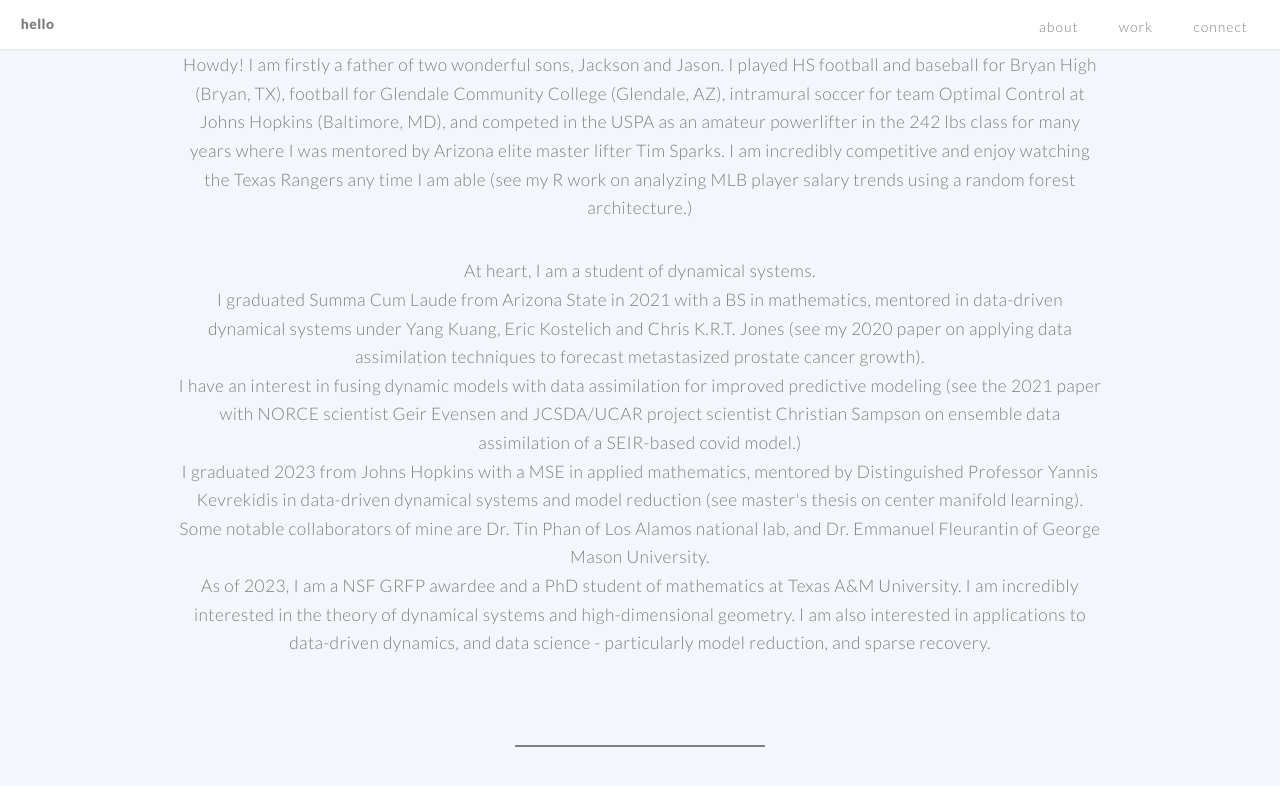
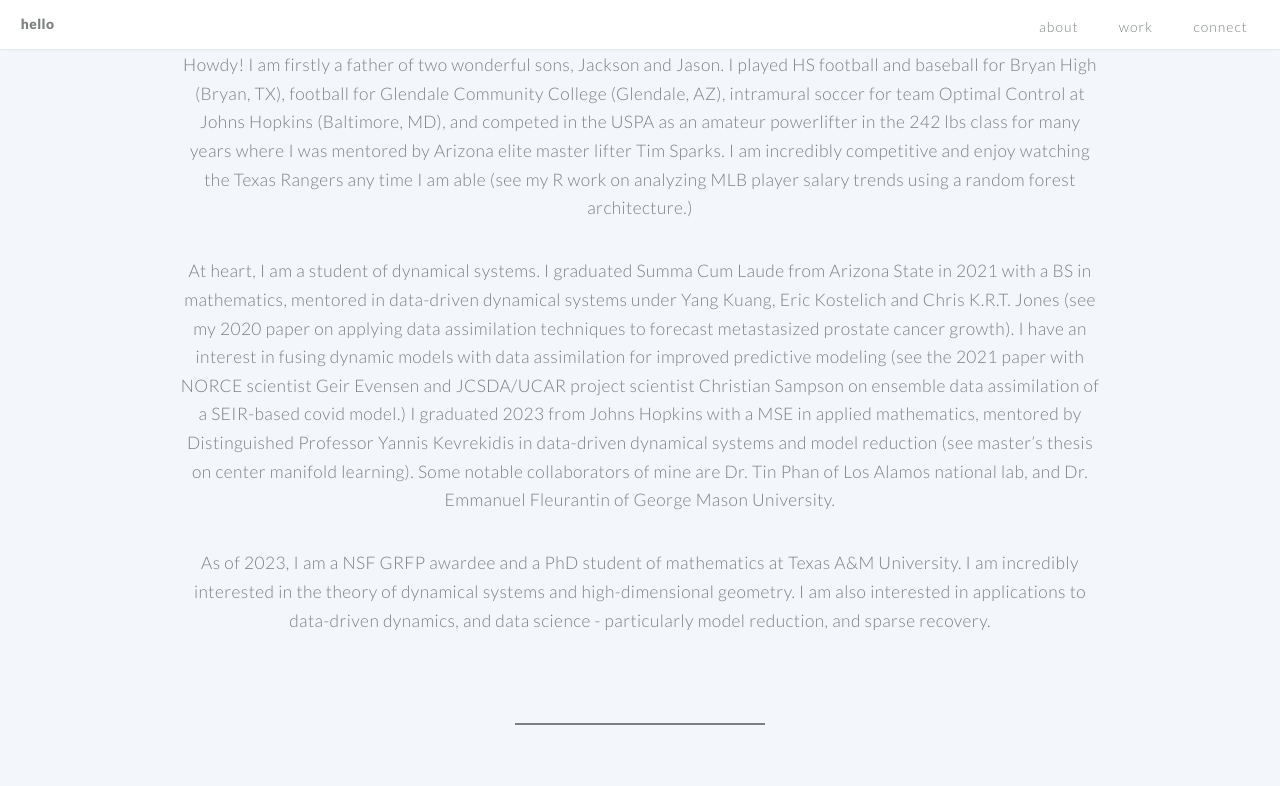
Before and after one commit to jben33/jben33.github.io, a Jekyll site: the page built from index.md, in a window 1280 px wide and 900 px high, scrolled down 818 px. Shown: the top 786 px of the window. Built offline with Jekyll 4.4.1, drawn with Linux system fonts in a browser that asks for light colours.

Commit message:
Update index.md

```diff
--- a/index.md
+++ b/index.md
@@ -43,10 +43,6 @@ cta_button_label: contact # the label on the button
 [//]: # (write a bit about yourself here)
 Howdy! I am firstly a father of two wonderful sons, Jackson and Jason. I played HS football and baseball for Bryan High (Bryan, TX), football for Glendale Community College (Glendale, AZ), intramural soccer for team Optimal Control at Johns Hopkins (Baltimore, MD), and competed in the USPA as an amateur powerlifter in the 242 lbs class for many years where I was mentored by Arizona elite master lifter Tim Sparks. I am incredibly competitive and enjoy watching the Texas Rangers any time I am able (see my R work on analyzing MLB player salary trends using a random forest architecture.)
 
-<ul> At heart, I am a student of dynamical systems.
-    <li>I graduated Summa Cum Laude from Arizona State in 2021 with a BS in mathematics, mentored in data-driven dynamical systems under Yang Kuang, Eric Kostelich and Chris K.R.T. Jones (see my 2020 paper on applying data assimilation techniques to forecast metastasized prostate cancer growth).</li>
-    <li>I have an interest in fusing dynamic models with data assimilation for improved predictive modeling (see the 2021 paper with NORCE scientist Geir Evensen and JCSDA/UCAR project scientist Christian Sampson on ensemble data assimilation of a SEIR-based covid model.)</li>
-    <li>I graduated 2023 from Johns Hopkins with a MSE in applied mathematics, mentored by Distinguished Professor Yannis Kevrekidis in data-driven dynamical systems and model reduction (see master's thesis on center manifold learning).</li>
-    <li>Some notable collaborators of mine are Dr. Tin Phan of Los Alamos national lab, and Dr. Emmanuel Fleurantin of George Mason University.</li>
-    <li>As of 2023, I am a NSF GRFP awardee and a PhD student of mathematics at Texas A&M University. I am incredibly interested in the theory of dynamical systems and high-dimensional geometry. I am also interested in applications to data-driven dynamics, and data science - particularly model reduction, and sparse recovery.</li>
-</ul>
+At heart, I am a student of dynamical systems. I graduated Summa Cum Laude from Arizona State in 2021 with a BS in mathematics, mentored in data-driven dynamical systems under Yang Kuang, Eric Kostelich and Chris K.R.T. Jones (see my 2020 paper on applying data assimilation techniques to forecast metastasized prostate cancer growth). I have an interest in fusing dynamic models with data assimilation for improved predictive modeling (see the 2021 paper with NORCE scientist Geir Evensen and JCSDA/UCAR project scientist Christian Sampson on ensemble data assimilation of a SEIR-based covid model.) I graduated 2023 from Johns Hopkins with a MSE in applied mathematics, mentored by Distinguished Professor Yannis Kevrekidis in data-driven dynamical systems and model reduction (see master's thesis on center manifold learning). Some notable collaborators of mine are Dr. Tin Phan of Los Alamos national lab, and Dr. Emmanuel Fleurantin of George Mason University.
+
+As of 2023, I am a NSF GRFP awardee and a PhD student of mathematics at Texas A&M University. I am incredibly interested in the theory of dynamical systems and high-dimensional geometry. I am also interested in applications to data-driven dynamics, and data science - particularly model reduction, and sparse recovery.
```
